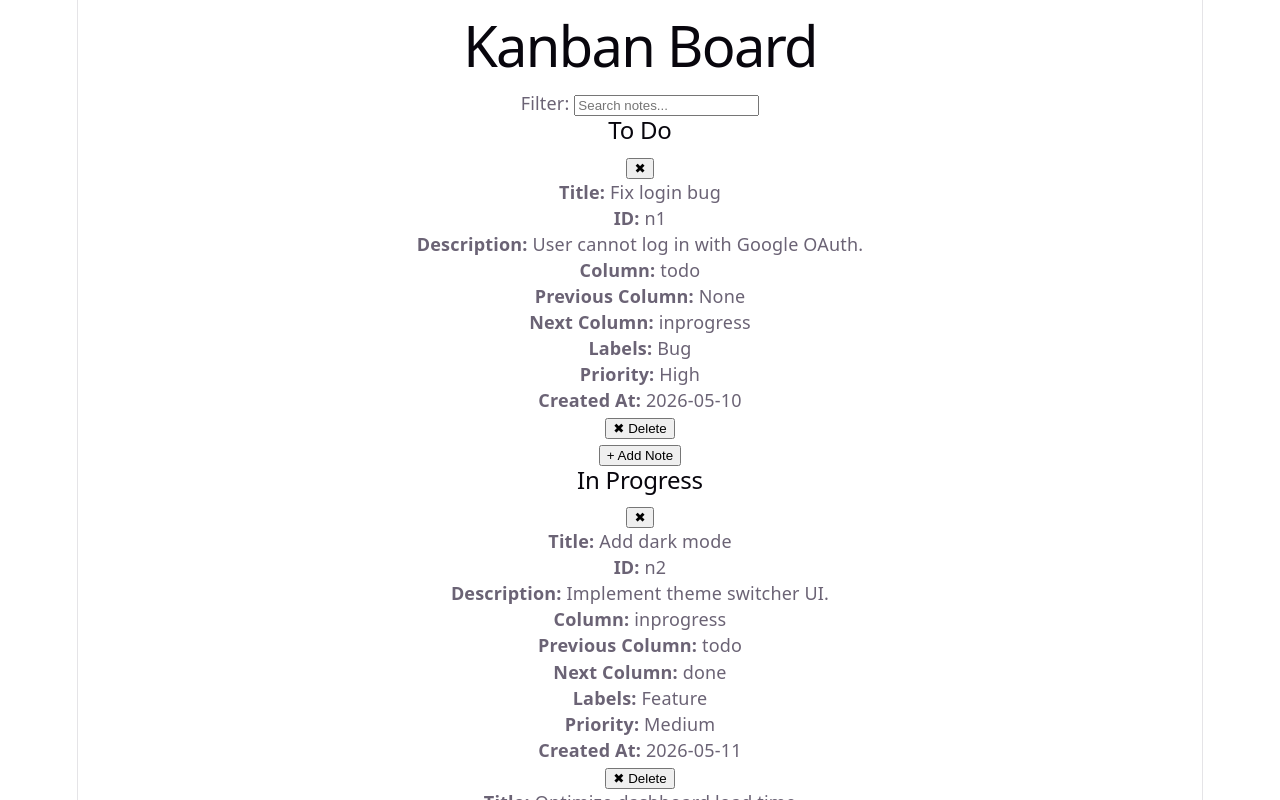
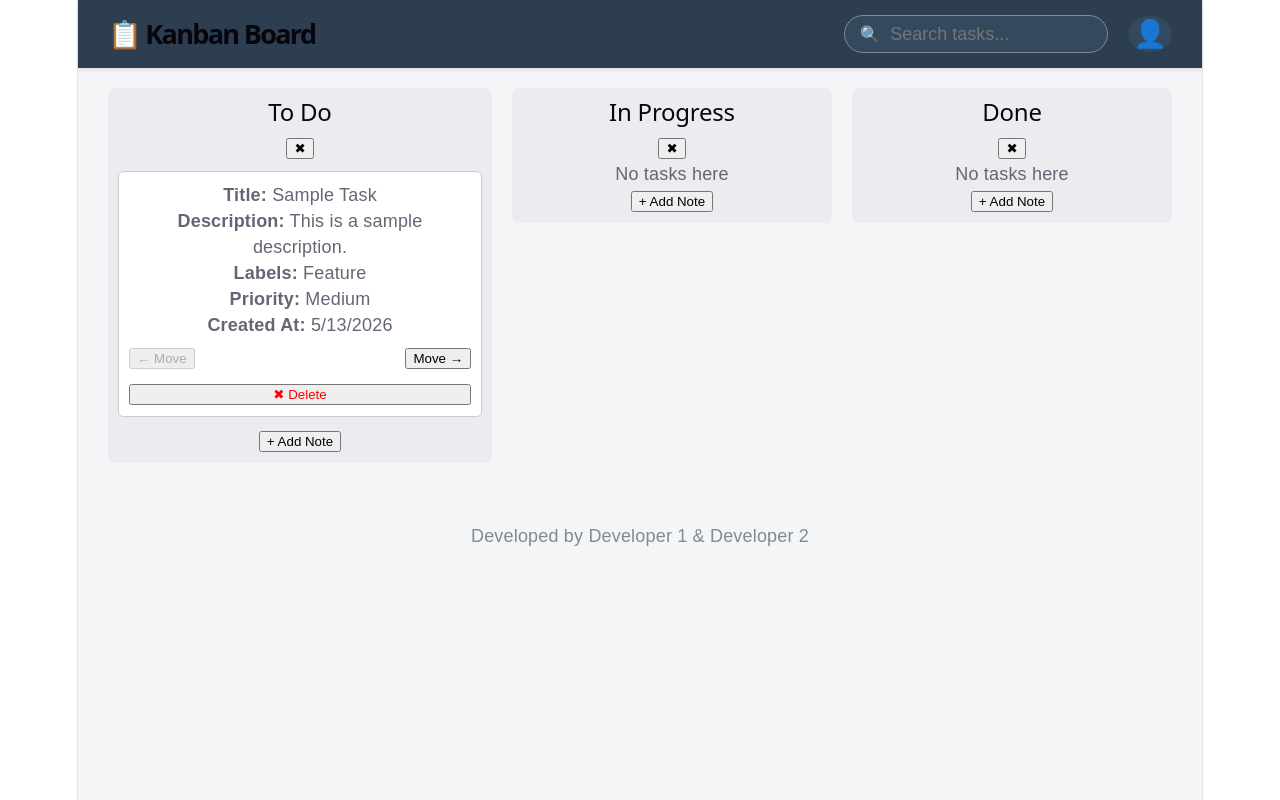
Before and after one commit to ma1eck/SE-LAB-EX-1, a React app in the folder frontend/: page / in a window 1280 px wide. Shown: the top 800 px of the page. Built offline with nearby package versions, Linux system fonts and the light colour scheme; the HTML template or start-up script is replaced by a standard one.

Commit message:
added to column, task card and header and also app

```diff
--- a/frontend/src/App.jsx
+++ b/frontend/src/App.jsx
@@ -1,103 +1,113 @@
 import React, { useState } from "react";
+import Header from "./Header";
 import Column from "./Column";
-import Header from "./Header";
-import AddColumn from "./AddColumn";
 
 function App() {
-  const [labels, setLabels] = useState(["Bug", "Feature", "Improvement"]);
+  // TODO: Implement localStorage to persist columns, notes, and labels across page reloads.
+
+  const [filter, setFilter] = useState("");
 
   const [columns, setColumns] = useState([
     { id: "todo", name: "To Do" },
-    { id: "inprogress", name: "In Progress" },
+    { id: "inProgress", name: "In Progress" },
     { id: "done", name: "Done" },
   ]);
 
   const [notes, setNotes] = useState([
     {
-      id: "n1",
-      title: "Fix login bug",
-      description: "User cannot log in with Google OAuth.",
-      type: "todo",
-      labels: ["Bug"],
-      priority: "High",
-      createdAt: "2026-05-10",
-    },
-    {
-      id: "n2",
-      title: "Add dark mode",
-      description: "Implement theme switcher UI.",
-      type: "inprogress",
+      id: "1",
+      type: "todo", // matches column id
+      title: "Sample Task",
+      description: "This is a sample description.",
       labels: ["Feature"],
       priority: "Medium",
-      createdAt: "2026-05-11",
-    },
-    {
-      id: "n3",
-      title: "Optimize dashboard load time",
-      description: "Reduce API calls and caching improvements.",
-      type: "inprogress",
-      labels: ["Improvement"],
-      priority: "Low",
-      createdAt: "2026-05-09",
-    },
-    {
-      id: "n4",
-      title: "Refactor task-card component",
-      description: "Clean old props and unused hooks.",
-      type: "done",
-      labels: ["Improvement"],
-      priority: "Low",
-      createdAt: "2026-05-05",
+      createdAt: new Date().toLocaleDateString(),
     },
   ]);
 
-  const [filter, setFilter] = useState("");
+  const [labels, setLabels] = useState(["Bug", "Feature", "Enhancement", "Documentation"]);
 
-  // TODO: Implement localStorage hook or useEffect to save/load notes and columns
+  // --- Functions ---
 
-  function confirmDeleteCol(colId) {
-    if (window.confirm("Are you sure you want to delete this column?")) {
-      setColumns((prev) => prev.filter((c) => c.id !== colId));
-      // TODO: Decide what happens to notes in a deleted column (delete them or move them?)
+  const handleAddNote = (colId) => {
+    const title = prompt("Enter task title:");
+    if (!title) return;
+
+    const description = prompt("Enter task description:") || "";
+
+    const newNote = {
+      id: Date.now().toString(),
+      type: colId,
+      title,
+      description,
+      labels: [],
+      priority: "Low",
+      createdAt: new Date().toLocaleDateString(),
+    };
+
+    setNotes((prev) => [...prev, newNote]);
+  };
+
+  const handleMoveNote = (noteId, targetColId) => {
+    if (!targetColId) return;
+    setNotes((prev) =>
+      prev.map((note) =>
+        note.id === noteId ? { ...note, type: targetColId } : note
+      )
+    );
+  };
+
+  const confirmDeleteCol = (colId) => {
+    if (window.confirm("Are you sure you want to delete this column and all its tasks?")) {
+      setColumns((prev) => prev.filter((col) => col.id !== colId));
+      setNotes((prev) => prev.filter((note) => note.type !== colId));
     }
-  }
+  };
 
-  // TODO: Create function to handle adding a new note
-  // function handleAddNote(text, colId) { ... }
-
-  // TODO: Create function to handle moving notes between columns (drag and drop or buttons)
-  // function handleMoveNote(noteId, newColId) { ... }
+  // TODO: Add advanced filtering and sorting mechanisms.
+  // Apply text search filter to notes
+  const displayedNotes = notes.filter(
+    (note) =>
+      note.title.toLowerCase().includes(filter.toLowerCase()) ||
+      note.description.toLowerCase().includes(filter.toLowerCase())
+  );
 
   return (
-    <div className="App">
-      <header>
-        <Header filter={filter} setFilter={setFilter} />
-        {/* TODO: Implement filtering logic to only show notes matching the filter state */}
-      </header>
+    <div className="app-container" style={{ fontFamily: "sans-serif", backgroundColor: "#f4f5f7", minHeight: "100vh" }}>
+      <Header filter={filter} setFilter={setFilter} />
 
-      <main>
-        <div className="row">
-          {columns.map((col) => (
+      {/* TODO: Add a button/UI to create new columns dynamically */}
+
+      <main
+        className="board"
+        style={{
+          display: "flex",
+          gap: "20px",
+          padding: "0 30px",
+          overflowX: "auto",
+          alignItems: "flex-start"
+        }}
+      >
+        {columns.map((col) => (
+          <div key={col.id} style={{ minWidth: "300px", backgroundColor: "#ebecf0", borderRadius: "8px", padding: "10px" }}>
             <Column
-              key={col.id}
               name={col.name}
               colEn={col.id}
-              notes={notes}
+              notes={displayedNotes}
               setNotes={setNotes}
               labels={labels}
               columns={columns}
               confirmDeleteCol={() => confirmDeleteCol(col.id)}
               handleAddNote={() => handleAddNote(col.id)}
+              handleMoveNote={handleMoveNote}
             />
-          ))}
-        </div>
-
-        <AddColumn setColumns={setColumns} />
+          </div>
+        ))}
       </main>
 
-      <footer>
-        <p>Software Engineering Lab - Spring 1405</p>
-        {/* TODO: change later */}
+      {/* TODO: Make footer links or layout more personalized later */}
+      <footer style={{ textAlign: "center", padding: "20px", marginTop: "40px", color: "#7f8c8d" }}>
+        <p>Developed by Developer 1 & Developer 2</p>
       </footer>
     </div>
   );
--- a/frontend/src/Column.jsx
+++ b/frontend/src/Column.jsx
@@ -1,3 +1,4 @@
+import React from "react";
 import TaskCard from "./TaskCard";
 
 function Column({
@@ -11,13 +12,13 @@ function Column({
   handleAddNote,
   handleMoveNote,
 }) {
+  // Filter notes that belong to this specific column
   const filteredNotes = notes.filter((n) => n.type === colEn);
 
   // Derive prev/next column IDs from the ordered columns array
   const colIndex = columns.findIndex((c) => c.id === colEn);
   const prevColEn = colIndex > 0 ? columns[colIndex - 1].id : null;
-  const nextColEn =
-    colIndex < columns.length - 1 ? columns[colIndex + 1].id : null;
+  const nextColEn = colIndex < columns.length - 1 ? columns[colIndex + 1].id : null;
 
   function updateNote(id, updater) {
     setNotes((prev) => prev.map((n) => (n.id === id ? updater(n) : n)));
@@ -40,13 +41,16 @@ function Column({
     <div className="column" data-col={colEn}>
       <div className="col-header">
         <h2>{name}</h2>
-        <button className="cancel-btn" onClick={confirmDeleteCol}>
+        <button className="cancel-btn" onClick={confirmDeleteCol} title="Delete Column">
           ✖
         </button>
       </div>
 
       <div className="notes-container">
-        {filteredNotes.map((note) => (
+        {filteredNotes.length === 0 ? (
+          <p className="empty-message">No tasks here</p>
+        ) : (
+          filteredNotes.map((note) => (
             <TaskCard
               key={note.id}
               note={note}
@@ -58,8 +62,10 @@ function Column({
               onAddLabel={(label) => addLabel(note.id, label)}
               onDelete={() => deleteNote(note.id)}
               onUpdate={(updater) => updateNote(note.id, updater)}
+              onMove={(newColId) => handleMoveNote(note.id, newColId)}
             />
-        ))}
+          ))
+        )}
       </div>
 
       <button className="add-note-btn" onClick={handleAddNote}>
--- a/frontend/src/Header.jsx
+++ b/frontend/src/Header.jsx
@@ -2,21 +2,101 @@ import React from "react";
 
 function Header({ filter, setFilter }) {
   return (
-    <div className="header-container">
-      <h1>Kanban Board</h1>
-      <div className="filter-section">
-        <label htmlFor="filter-input">Filter: </label>
+    <header className="header-container" style={styles.header}>
+      <div className="header-brand">
+        <h1 style={styles.title}>📋 Kanban Board</h1>
+      </div>
+
+      <div className="header-actions" style={styles.actions}>
+        <div className="search-wrapper" style={styles.searchWrapper}>
+          <span style={styles.searchIcon} aria-label="search">🔍</span>
           <input
             id="filter-input"
             type="text"
             value={filter}
             onChange={(e) => setFilter(e.target.value)}
-          placeholder="Search notes..."
+            placeholder="Search tasks..."
+            style={styles.searchInput}
           />
-        {/* TODO: Add logic/buttons for sorting if needed */}
+          {filter && (
+            <button
+              onClick={() => setFilter("")}
+              style={styles.clearBtn}
+              title="Clear search"
+            >
+              ✖
+            </button>
+          )}
+        </div>
+
+        {/* Placeholder for future features like settings or profile */}
+        <div className="user-profile" style={styles.profileAvatar} title="User Profile">
+          👤
         </div>
       </div>
+    </header>
   );
 }
 
+// Inline styles for immediate visual improvement
+// (You can move these to your index.css or App.css later)
+const styles = {
+  header: {
+    display: "flex",
+    justifyContent: "space-between",
+    alignItems: "center",
+    padding: "15px 30px",
+    backgroundColor: "#2c3e50",
+    color: "#ecf0f1",
+    boxShadow: "0 2px 4px rgba(0,0,0,0.1)",
+    marginBottom: "20px",
+  },
+  title: {
+    margin: 0,
+    fontSize: "1.5rem",
+    fontWeight: "600",
+  },
+  actions: {
+    display: "flex",
+    alignItems: "center",
+    gap: "20px",
+  },
+  searchWrapper: {
+    display: "flex",
+    alignItems: "center",
+    backgroundColor: "#34495e",
+    borderRadius: "20px",
+    padding: "5px 15px",
+    border: "1px solid #7f8c8d",
+  },
+  searchIcon: {
+    marginRight: "8px",
+    fontSize: "0.9rem",
+  },
+  searchInput: {
+    border: "none",
+    background: "transparent",
+    color: "#fff",
+    outline: "none",
+    width: "200px",
+    fontSize: "1rem",
+  },
+  clearBtn: {
+    background: "transparent",
+    border: "none",
+    color: "#bdc3c7",
+    cursor: "pointer",
+    fontSize: "0.8rem",
+    padding: "0",
+    marginLeft: "8px",
+  },
+  profileAvatar: {
+    fontSize: "1.5rem",
+    cursor: "pointer",
+    backgroundColor: "#34495e",
+    padding: "5px",
+    borderRadius: "50%",
+  }
+};
+
 export default Header;
--- a/frontend/src/TaskCard.jsx
+++ b/frontend/src/TaskCard.jsx
@@ -1,3 +1,5 @@
+import React from "react";
+
 function TaskCard({
   note,
   prevColEn,
@@ -8,28 +10,15 @@ function TaskCard({
   onAddLabel,
   onDelete,
   onUpdate,
+  onMove,
 }) {
   return (
-    <div className="taskCard">
+    <div className="taskCard" style={{ border: "1px solid #ccc", padding: "10px", margin: "10px 0", borderRadius: "5px", backgroundColor: "#fff" }}>
       <p>
         <strong>Title:</strong> {note.title}
       </p>
-
-      {/* Other task parameters (plain text) */}
-      <p>
-        <strong>ID:</strong> {note.id}
-      </p>
       <p>
         <strong>Description:</strong> {note.description}
-      </p>
-      <p>
-        <strong>Column:</strong> {colEn}
-      </p>
-      <p>
-        <strong>Previous Column:</strong> {prevColEn ?? "None"}
-      </p>
-      <p>
-        <strong>Next Column:</strong> {nextColEn ?? "None"}
       </p>
       <p>
         <strong>Labels:</strong> {note.labels?.join(", ") || "None"}
@@ -41,7 +30,25 @@ function TaskCard({
         <strong>Created At:</strong> {note.createdAt}
       </p>
 
-      <button type="button" className="cancel-btn" onClick={onDelete}>
+      {/* Movement Buttons */}
+      <div className="card-actions" style={{ display: "flex", justifyContent: "space-between", margin: "10px 0" }}>
+        <button
+          onClick={() => onMove(prevColEn)}
+          disabled={!prevColEn}
+          title="Move Left"
+        >
+          &larr; Move
+        </button>
+        <button
+          onClick={() => onMove(nextColEn)}
+          disabled={!nextColEn}
+          title="Move Right"
+        >
+          Move &rarr;
+        </button>
+      </div>
+
+      <button type="button" className="cancel-btn" onClick={onDelete} style={{ color: "red", width: "100%", marginTop: "5px" }}>
         ✖ Delete
       </button>
     </div>
--- a/frontend/src/main.jsx
+++ b/frontend/src/main.jsx
@@ -1,7 +1,7 @@
 import React from "react";
 import ReactDOM from "react-dom/client";
 import App from "./App";
-import "./index.css"; // TODO: Create and style your CSS file
+import "./index.css"; // Ensure you create an index.css file for styling
 
 ReactDOM.createRoot(document.getElementById("root")).render(
   <React.StrictMode>
```
Lines whose indentation alone changed are shown as unchanged.
